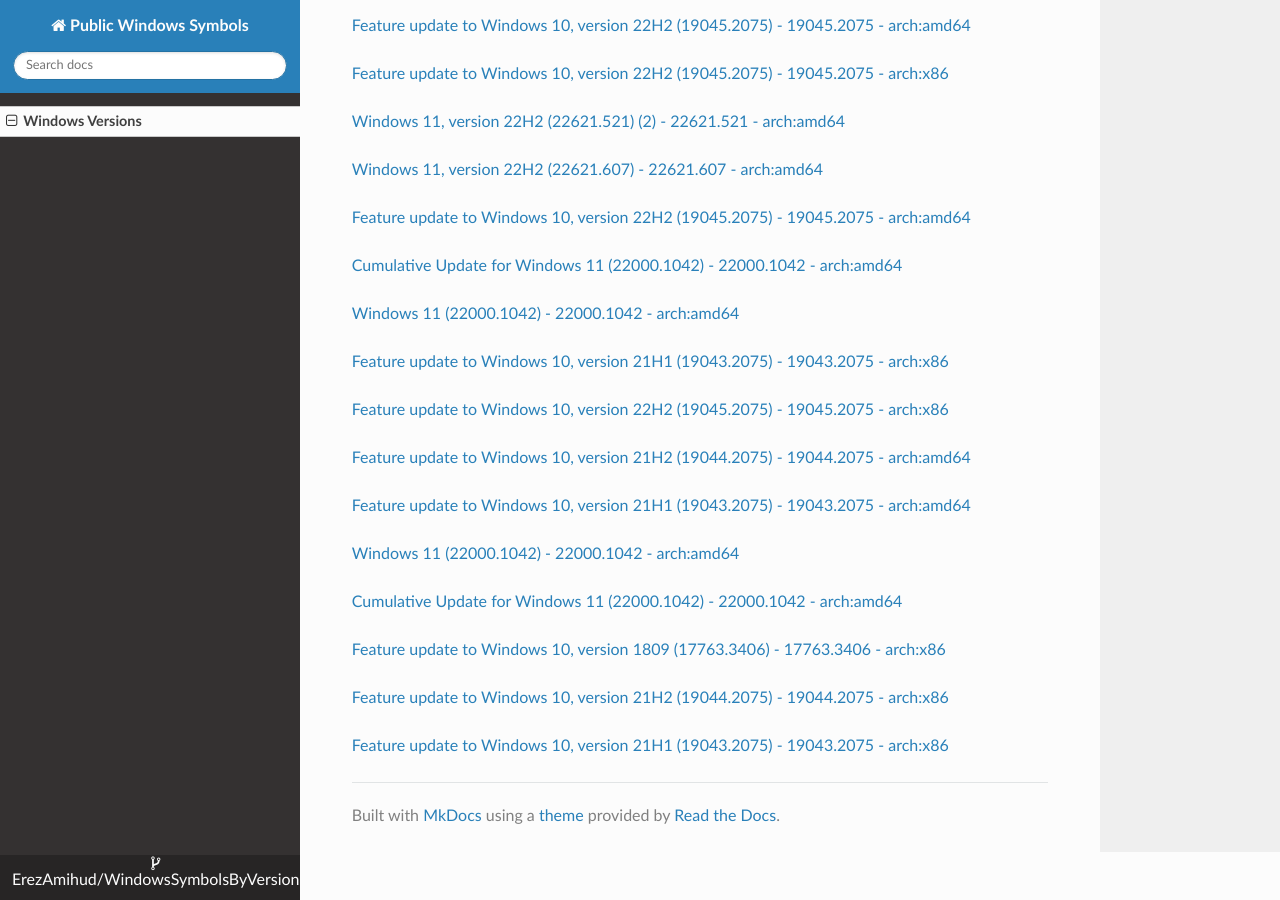
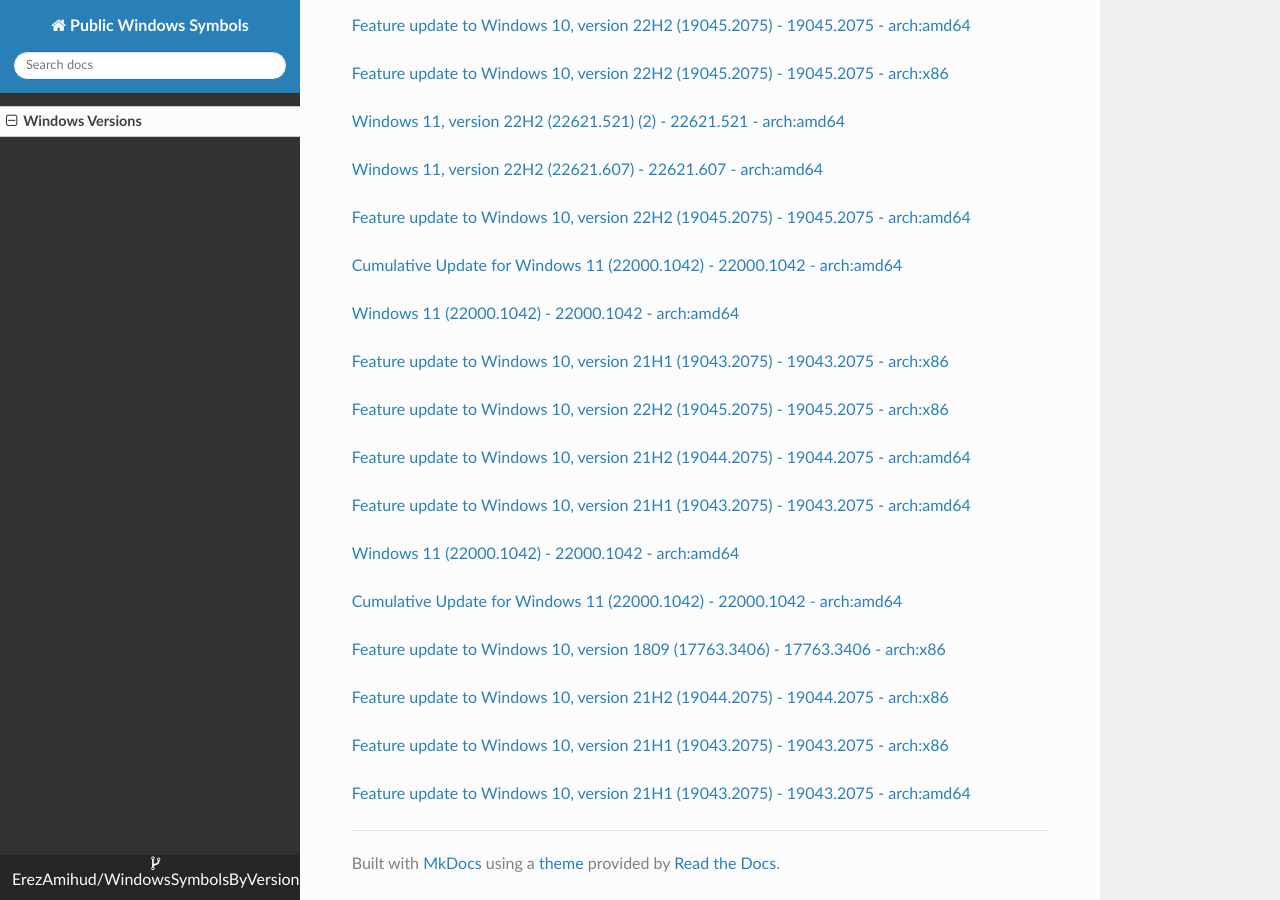
Before and after one commit to ErezAmihud/WindowsSymbolsByVersion, an MkDocs documentation site: the page built from docs/index.md, in a window 1280 px wide and 900 px high, scrolled down 51893 px. Built offline with MkDocs 1.6.1, drawn with Linux system fonts in a browser that asks for light colours; nearby versions of some CDN libraries.

Commit message:
Automated commit, add manifest for 6960a64b-bcbb-4a3c-8854-4bb5d72b4e6d

```diff
--- a/docs/index.md
+++ b/docs/index.md
@@ -3067,3 +3067,6 @@
 
 
 [Feature update to Windows 10, version 21H1 (19043.2075) - 19043.2075 - arch:x86](https://github.com/ErezAmihud/WindowsSymbolsByVersion/blob/main/manifests/b329d887-169a-421a-974d-d7a7c7013179.manifest)
+
+
+[Feature update to Windows 10, version 21H1 (19043.2075) - 19043.2075 - arch:amd64](https://github.com/ErezAmihud/WindowsSymbolsByVersion/blob/main/manifests/6960a64b-bcbb-4a3c-8854-4bb5d72b4e6d.manifest)
```
Also changed, not shown: process_builds.json (+1 -1 lines).
